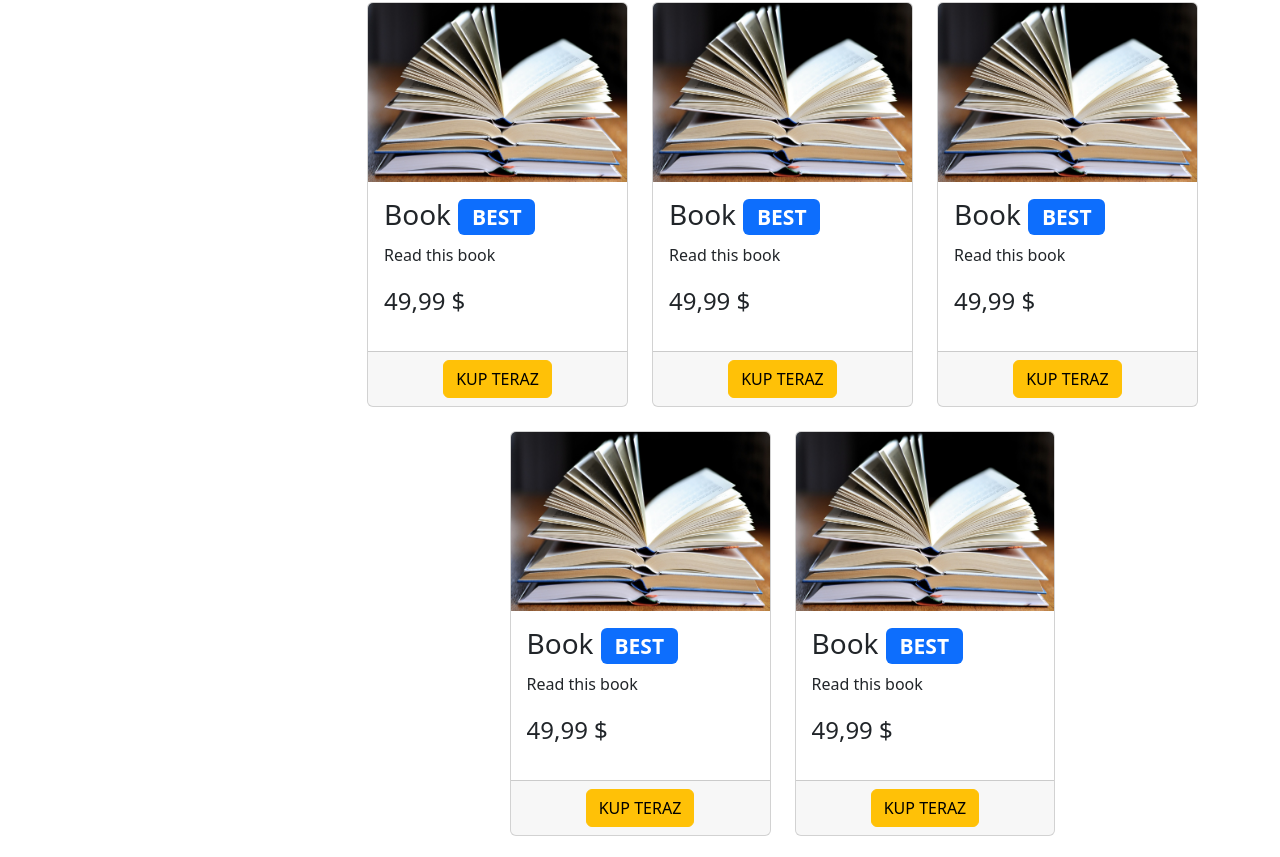
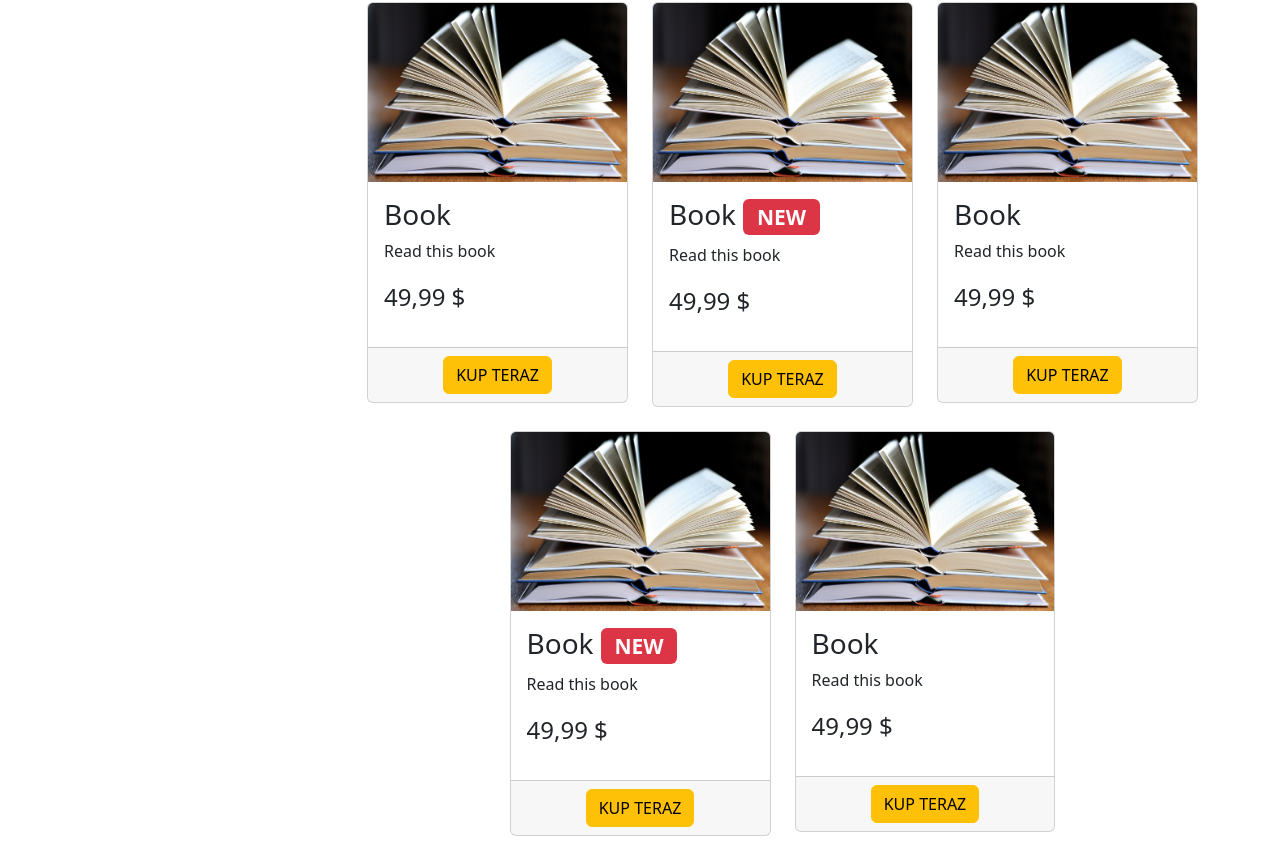
Before and after one commit to mateuszSwies/Bookstore, a website: page index.html in a window 1280 px wide. Shown: the part 1093-1950 px from the top of the page. Drawn offline with Linux system fonts and the light colour scheme.

Commit message:
add function in JavaScript

```diff
--- a/index.html
+++ b/index.html
@@ -161,7 +161,7 @@
                         <div class="card">
                             <img src="./images/bookExample.jpg" alt="#" class="card-img-top">
                             <div class="card-body">
-                                <h3 class="card-title">Book <span class="badge bg-primary">BEST</span> </h3>
+                                <h3 class="card-title">Book</h3>
                                 <p>Read this book</p>
                                 <p class="fs-4">49,99 $</p>
                             </div>
@@ -175,7 +175,7 @@
                         <div class="card">
                             <img src="./images/bookExample.jpg" alt="#" class="card-img-top">
                             <div class="card-body">
-                                <h3 class="card-title">Book <span class="badge bg-primary">BEST</span> </h3>
+                                <h3 class="card-title">Book <span class="badge bg-danger">NEW</span> </h3>
                                 <p>Read this book</p>
                                 <p class="fs-4">49,99 $</p>
                             </div>
@@ -189,7 +189,7 @@
                         <div class="card">
                             <img src="./images/bookExample.jpg" alt="#" class="card-img-top">
                             <div class="card-body">
-                                <h3 class="card-title">Book <span class="badge bg-primary">BEST</span> </h3>
+                                <h3 class="card-title">Book</h3>
                                 <p>Read this book</p>
                                 <p class="fs-4">49,99 $</p>
                             </div>
@@ -203,7 +203,7 @@
                         <div class="card">
                             <img src="./images/bookExample.jpg" alt="#" class="card-img-top">
                             <div class="card-body">
-                                <h3 class="card-title">Book <span class="badge bg-primary">BEST</span> </h3>
+                                <h3 class="card-title">Book <span class="badge bg-danger">NEW</span> </h3>
                                 <p>Read this book</p>
                                 <p class="fs-4">49,99 $</p>
                             </div>
@@ -217,7 +217,7 @@
                         <div class="card">
                             <img src="./images/bookExample.jpg" alt="#" class="card-img-top">
                             <div class="card-body">
-                                <h3 class="card-title">Book <span class="badge bg-primary">BEST</span> </h3>
+                                <h3 class="card-title">Book</h3>
                                 <p>Read this book</p>
                                 <p class="fs-4">49,99 $</p>
                             </div>
--- a/src/index.js
+++ b/src/index.js
@@ -5,6 +5,7 @@ import "bootstrap/dist/js/bootstrap";
 const testjs = document.querySelector("#firstMainHeader");
 const sideMenuList = [...document.querySelectorAll(".list-group a")];
 const pagination = [...document.querySelectorAll(".pagination li")];
+const mainBtn = document.querySelector("#jumbotron button");
 
 //functions
 
@@ -19,6 +20,12 @@ const changeActiveElement = (selector) => {
 	);
 };
 
+const showMore = () => {
+	const main = document.body.querySelector("main.row");
+	main.scrollIntoView({ behavior: "smooth" });
+};
+
 //caling functions
 changeActiveElement(sideMenuList);
 changeActiveElement(pagination);
+mainBtn.addEventListener("click", showMore);
```
Also changed, not shown: dist/main.js.
